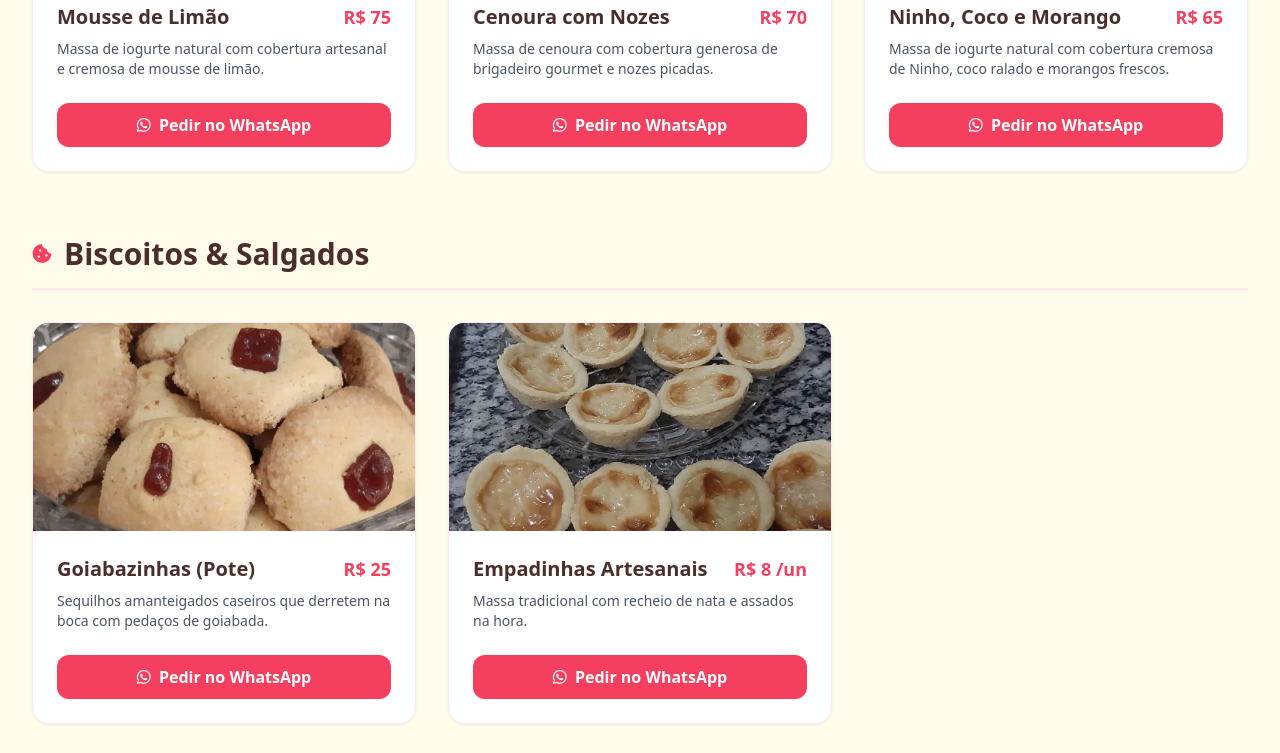
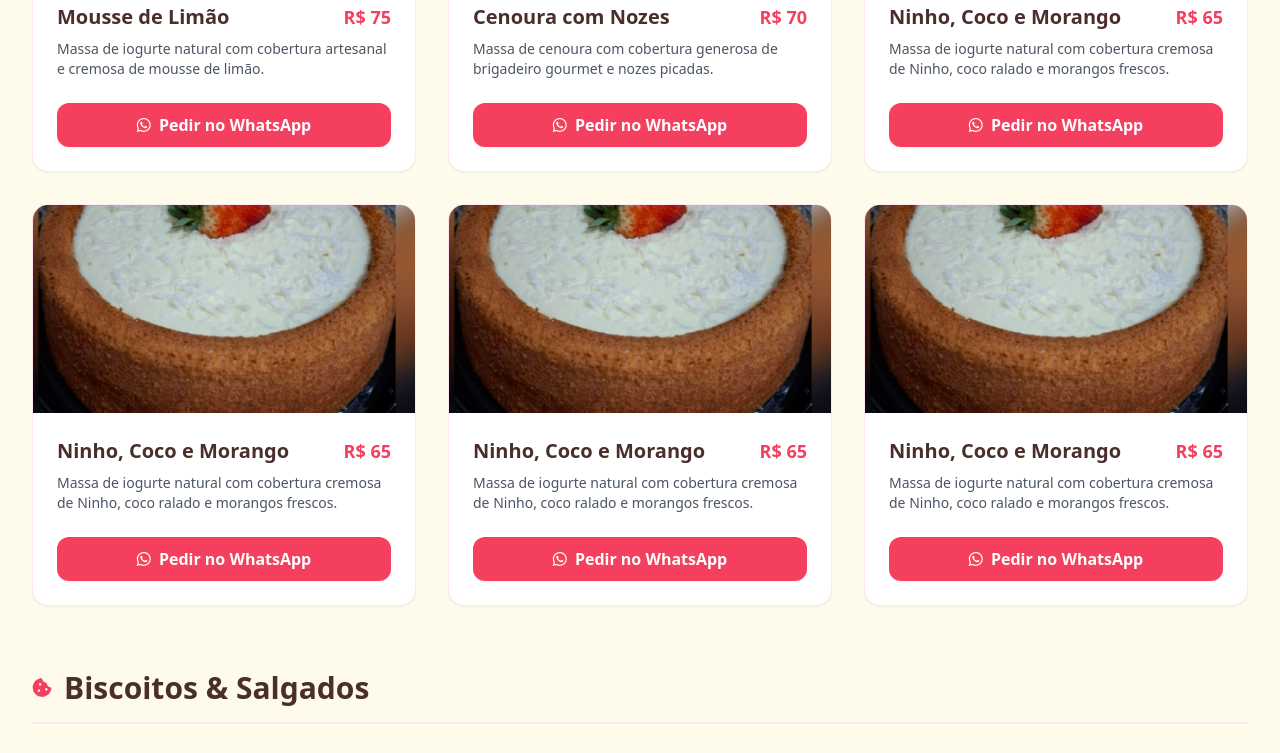
Before and after one commit to vctdini/landing-page, a plain HTML site: page cardapio.html in a window 1280 px wide. Shown: the part 664-1417 px from the top of the page. Drawn offline with nearby package versions, Linux system fonts and the light colour scheme.

Commit message:
Acrescenta mais 3 bolos piscina no cardápio

```diff
--- a/cardapio.html
+++ b/cardapio.html
@@ -134,6 +134,69 @@
           </div>
         </div>
 
+         <!-- BOLO 4 -->
+        <div class="bg-white rounded-2xl overflow-hidden shadow-sm hover:shadow-md transition-all border border-pink-100 flex flex-col justify-between">
+          <div>
+            <div class="w-full h-52 overflow-hidden">
+              <img src="imagens/BOLO (10).jpeg" alt="Bolo Piscina de Ninho com Côco e Morango" class="w-full h-full object-cover">
+            </div>
+            <div class="p-6">
+              <div class="flex justify-between items-start mb-2">
+                <h3 class="text-xl font-bold text-brand-brown">Ninho, Coco e Morango</h3>
+                <span class="text-brand-rose font-bold text-lg whitespace-nowrap">R$ 65</span>
+              </div>
+              <p class="text-gray-600 text-sm">Massa de iogurte natural com cobertura cremosa de Ninho, coco ralado e morangos frescos.</p>
+            </div>
+          </div>
+          <div class="px-6 pb-6">
+            <a href="https://wa.me/5532999891480?text=Olá!%20Quero%20encomendar%20o%20Bolo%20Piscina%20de%20Ninho%20com%20Coco%20e%20Morango" target="_blank" class="w-full block text-center bg-brand-rose hover:bg-brand-darkRose text-white py-2.5 rounded-xl font-semibold transition-colors shadow-sm">
+              <i class="fa-brands fa-whatsapp mr-1"></i> Pedir no WhatsApp
+            </a>
+          </div>
+        </div>
+
+         <!-- BOLO 5 -->
+        <div class="bg-white rounded-2xl overflow-hidden shadow-sm hover:shadow-md transition-all border border-pink-100 flex flex-col justify-between">
+          <div>
+            <div class="w-full h-52 overflow-hidden">
+              <img src="imagens/BOLO (10).jpeg" alt="Bolo Piscina de Ninho com Côco e Morango" class="w-full h-full object-cover">
+            </div>
+            <div class="p-6">
+              <div class="flex justify-between items-start mb-2">
+                <h3 class="text-xl font-bold text-brand-brown">Ninho, Coco e Morango</h3>
+                <span class="text-brand-rose font-bold text-lg whitespace-nowrap">R$ 65</span>
+              </div>
+              <p class="text-gray-600 text-sm">Massa de iogurte natural com cobertura cremosa de Ninho, coco ralado e morangos frescos.</p>
+            </div>
+          </div>
+          <div class="px-6 pb-6">
+            <a href="https://wa.me/5532999891480?text=Olá!%20Quero%20encomendar%20o%20Bolo%20Piscina%20de%20Ninho%20com%20Coco%20e%20Morango" target="_blank" class="w-full block text-center bg-brand-rose hover:bg-brand-darkRose text-white py-2.5 rounded-xl font-semibold transition-colors shadow-sm">
+              <i class="fa-brands fa-whatsapp mr-1"></i> Pedir no WhatsApp
+            </a>
+          </div>
+        </div>
+
+         <!-- BOLO 6 -->
+        <div class="bg-white rounded-2xl overflow-hidden shadow-sm hover:shadow-md transition-all border border-pink-100 flex flex-col justify-between">
+          <div>
+            <div class="w-full h-52 overflow-hidden">
+              <img src="imagens/BOLO (10).jpeg" alt="Bolo Piscina de Ninho com Côco e Morango" class="w-full h-full object-cover">
+            </div>
+            <div class="p-6">
+              <div class="flex justify-between items-start mb-2">
+                <h3 class="text-xl font-bold text-brand-brown">Ninho, Coco e Morango</h3>
+                <span class="text-brand-rose font-bold text-lg whitespace-nowrap">R$ 65</span>
+              </div>
+              <p class="text-gray-600 text-sm">Massa de iogurte natural com cobertura cremosa de Ninho, coco ralado e morangos frescos.</p>
+            </div>
+          </div>
+          <div class="px-6 pb-6">
+            <a href="https://wa.me/5532999891480?text=Olá!%20Quero%20encomendar%20o%20Bolo%20Piscina%20de%20Ninho%20com%20Coco%20e%20Morango" target="_blank" class="w-full block text-center bg-brand-rose hover:bg-brand-darkRose text-white py-2.5 rounded-xl font-semibold transition-colors shadow-sm">
+              <i class="fa-brands fa-whatsapp mr-1"></i> Pedir no WhatsApp
+            </a>
+          </div>
+        </div>
+
       </div>
     </section>
 
```
